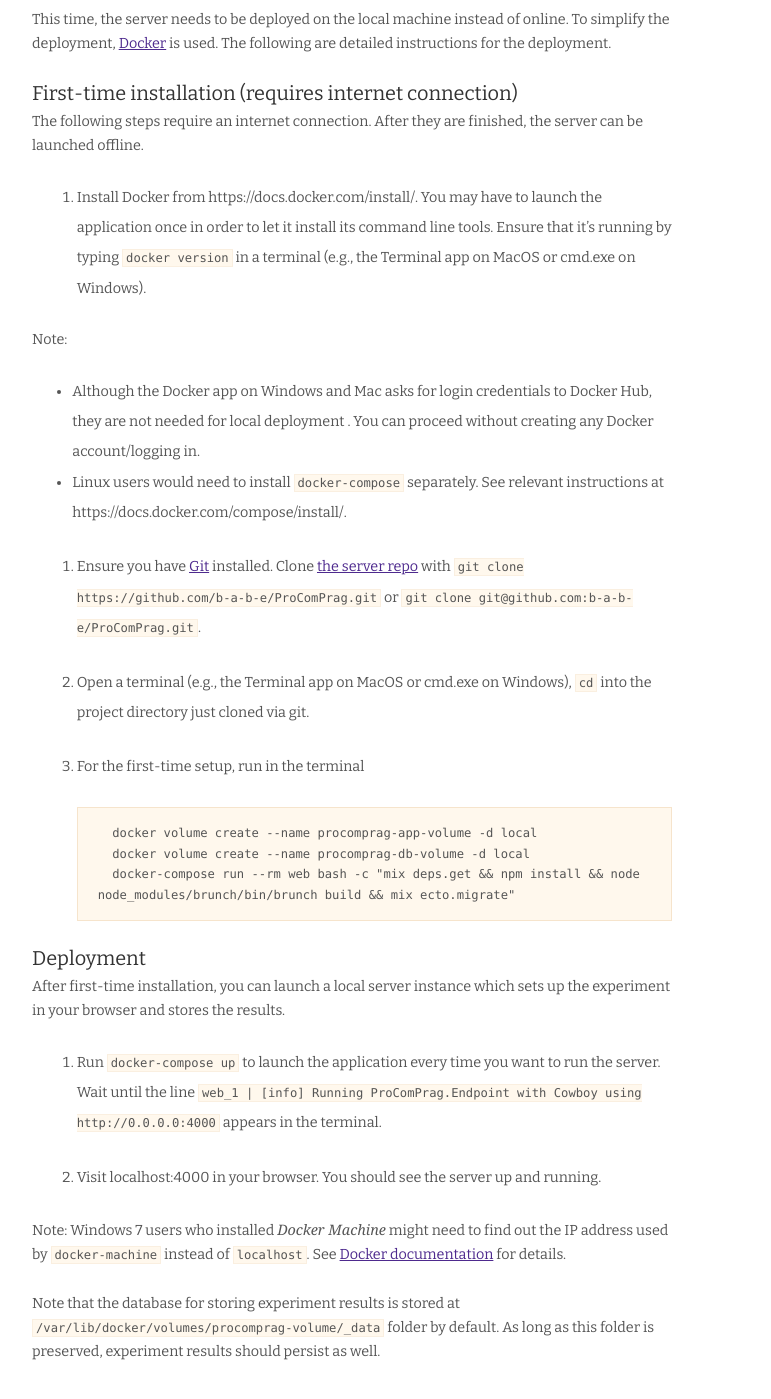
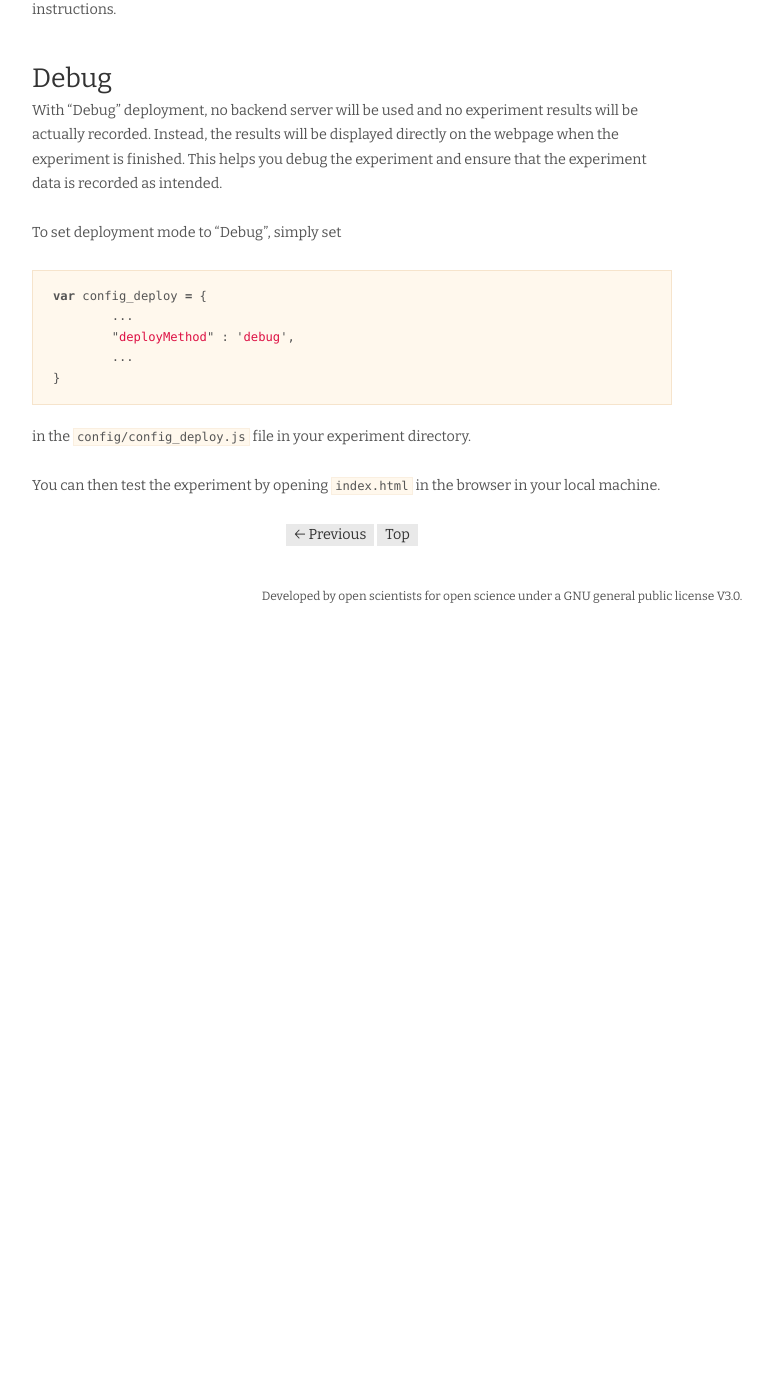
Before and after one commit to magpie-ea/magpie-site, a Jekyll site: the page built from getting-started/deployment.markdown, in a window 1280 px wide and 1400 px high, scrolled down 2770 px. Shown: the whole window, without its empty margins (138-909 px from the left). Built offline with Jekyll 4.4.1, drawn with Linux system fonts in a browser that asks for light colours; nearby versions of some CDN libraries; after the commit the page ends 3389 px from its top, so only the background shows below that; some of the changed text lies outside the part shown.

Commit message:
Update deployment documentation

````diff
--- a/getting-started/deployment.markdown
+++ b/getting-started/deployment.markdown
@@ -58,7 +58,7 @@
 
 The server provides an user interface to retrieve the experiment results in CSV format. You'll need to enter the `experiment-id` and `author` values that you specified in the `config/config_deploy.js` file.
 
-Although you can use the default deployment on Heroku, you are recommended to deploy your own server instance, either with Heroku or with other hosting services you see fit. The detailed deployment instructions for Heroku can be found [here](https://github.com/b-a-b-e/ProComPrag#deployment-with-heroku).
+Although you can use the default deployment on Heroku, you are recommended to deploy your own server instance, either with Heroku or with other hosting services you see fit. The detailed deployment instructions for Heroku can be found [here](https://b-a-b-e.github.io/babe_site/docs/deployment.html#online-server-deployment-instructions-with-heroku)
 
 Remember to change the submission URL in `scripts/submit_to_server.js` if you use your own server.
 
@@ -78,40 +78,7 @@
 
 You can then run the experiment by opening `index.html` in the browser in your local machine, and invite participants to finish the experiment.
 ### Backend
-This time, the server needs to be deployed on the local machine instead of online. To simplify the deployment, [Docker](https://www.docker.com/) is used. The following are detailed instructions for the deployment.
-
-#### First-time installation (requires internet connection)
-
-The following steps require an internet connection. After they are finished, the server can be launched offline.
-
-1. Install Docker from https://docs.docker.com/install/. You may have to launch the application once in order to let it install its command line tools. Ensure that it's running by typing `docker version` in a terminal (e.g., the Terminal app on MacOS or cmd.exe on Windows).
-
-  Note:
-  - Although the Docker app on Windows and Mac asks for login credentials to Docker Hub, they are not needed for local deployment . You can proceed without creating any Docker account/logging in.
-  - Linux users would need to install `docker-compose` separately. See relevant instructions at https://docs.docker.com/compose/install/.
-
-2. Ensure you have [Git](https://git-scm.com/downloads) installed. Clone [the server repo](https://github.com/b-a-b-e/ProComPrag) with `git clone https://github.com/b-a-b-e/ProComPrag.git` or `git clone git@github.com:b-a-b-e/ProComPrag.git`.
-
-3. Open a terminal (e.g., the Terminal app on MacOS or cmd.exe on Windows), `cd` into the project directory just cloned via git.
-
-4. For the first-time setup, run in the terminal
-  ```
-  docker volume create --name procomprag-app-volume -d local
-  docker volume create --name procomprag-db-volume -d local
-  docker-compose run --rm web bash -c "mix deps.get && npm install && node node_modules/brunch/bin/brunch build && mix ecto.migrate"
-  ```
-
-#### Deployment
-
-After first-time installation, you can launch a local server instance which sets up the experiment in your browser and stores the results.
-
-1. Run `docker-compose up` to launch the application every time you want to run the server. Wait until the line `web_1  | [info] Running ProComPrag.Endpoint with Cowboy using http://0.0.0.0:4000` appears in the terminal.
-
-2. Visit localhost:4000 in your browser. You should see the server up and running.
-
-  Note: Windows 7 users who installed *Docker Machine* might need to find out the IP address used by `docker-machine` instead of `localhost`. See [Docker documentation](https://docs.docker.com/get-started/part2/#build-the-app) for details.
-
-Note that the database for storing experiment results is stored at `/var/lib/docker/volumes/procomprag-volume/_data` folder by default. As long as this folder is preserved, experiment results should persist as well.
+This time, the server needs to be deployed on the local machine instead of online. To simplify the deployment, [Docker](https://www.docker.com/) is used. Please refer to [the documentation](https://b-a-b-e.github.io/babe_site/docs/deployment.html#local-server-deployment-instructions-with-docker) for detailed deployment instructions.
 
 ## Debug
 With "Debug" deployment, no backend server will be used and no experiment results will be actually recorded. Instead, the results will be displayed directly on the webpage when the experiment is finished. This helps you debug the experiment and ensure that the experiment data is recorded as intended.
````
Also changed, not shown: docs/deployment.markdown (+7 -7 lines).
